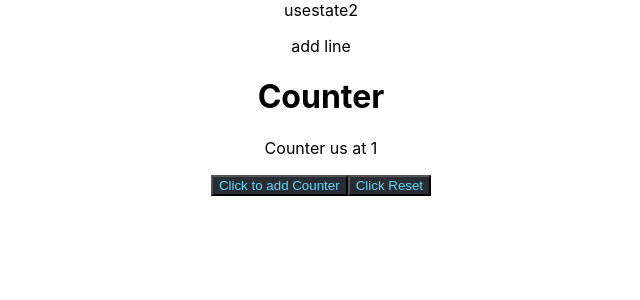
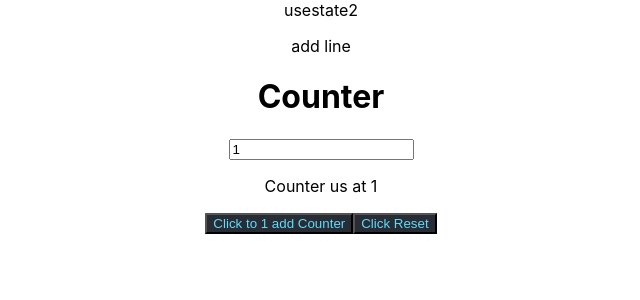
Before and after one commit to doravra/usestate2, a React (Create React App) app: page / in a window 1280 px wide. Shown: the top 300 px of the page, without its empty margins (319-959 px from the left). Built offline with nearby package versions, Linux system fonts and the light colour scheme.

Commit message:
Added delta

```diff
--- a/src/Counter.js
+++ b/src/Counter.js
@@ -3,31 +3,33 @@ import './Counter.css';
 
 function Counter() {
     const [count, setCount] = useState(1)
+    const [delta, setDelta] = useState(1)
 
 
     function incr() {
         setCount(
             function(oldCount){
-                return oldCount + 1
+                return oldCount + delta
             }
         )
         console.log(count) // for chaking !
     }
+
     function Reset() {
-      setCount(
-          function(){
-              return 0
+        setCount(0)
           }
-      )
-      console.log(count) // for chaking !
-  }
 
+    function handleDelta(e){
+      setDelta(Number(e.target.value))
+
+    }
 
     return (
       <div>
         <h1>Counter</h1>
+        <input type = "number" value = {delta} onChange ={handleDelta} />
         <p>Counter us at {count} </p>
-        <button onClick={incr}>Click to add Counter</button>
+        <button onClick={incr}>Click to {delta} add Counter</button>
         <button onClick={Reset} >Click Reset</button>
 
       </div>
```
